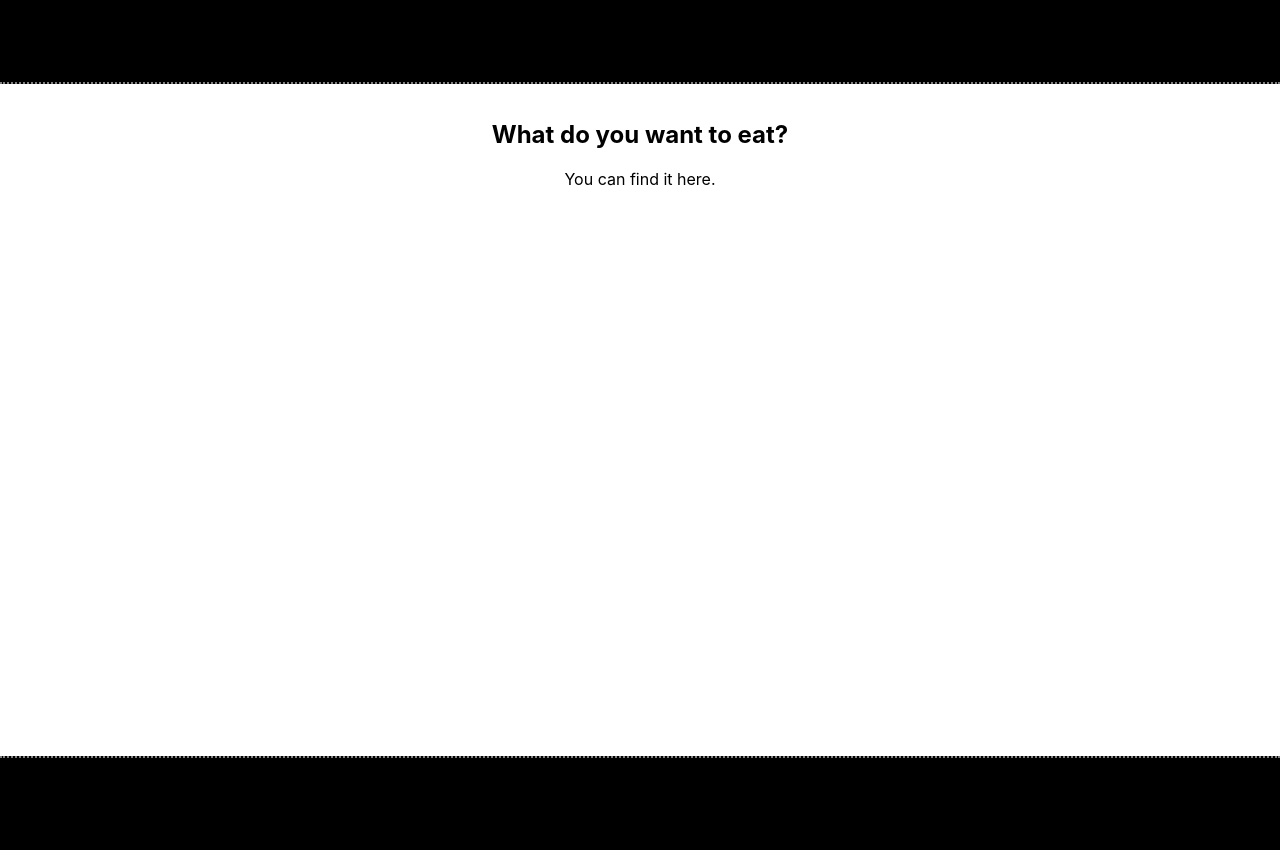
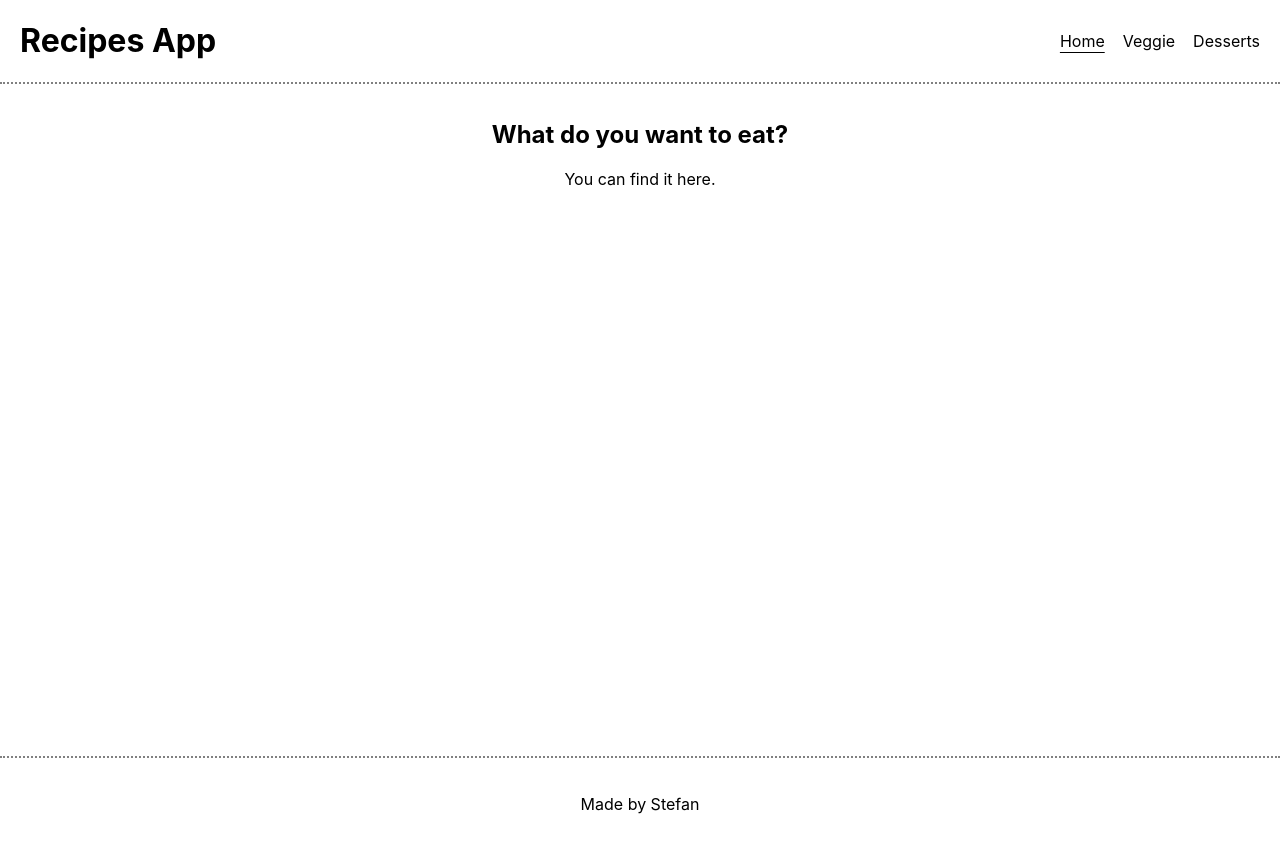
Before and after one commit to s-kond/recipes-app-next, a Next.js app: page / in a window 1280 px wide. Built offline with nearby package versions, Linux system fonts and the light colour scheme; a web font is replaced by a local one.

Commit message:
lightmode fix

```diff
--- a/components/Footer.js
+++ b/components/Footer.js
@@ -14,4 +14,8 @@ const FooterContainer = styled.div`
   width: 100%;
   padding: 20px;
   border-top: 2px dotted grey;
+
+  @media (prefers-color-scheme: light) {
+    background-color: white;
+  }
 `;
--- a/components/Header.js
+++ b/components/Header.js
@@ -31,6 +31,10 @@ const HeaderContainer = styled.div`
   align-items: center;
   padding: 0 20px;
   justify-content: space-between;
+
+  @media (prefers-color-scheme: light) {
+    background-color: white;
+  }
 `;
 
 const StyledNav = styled.nav`
```
